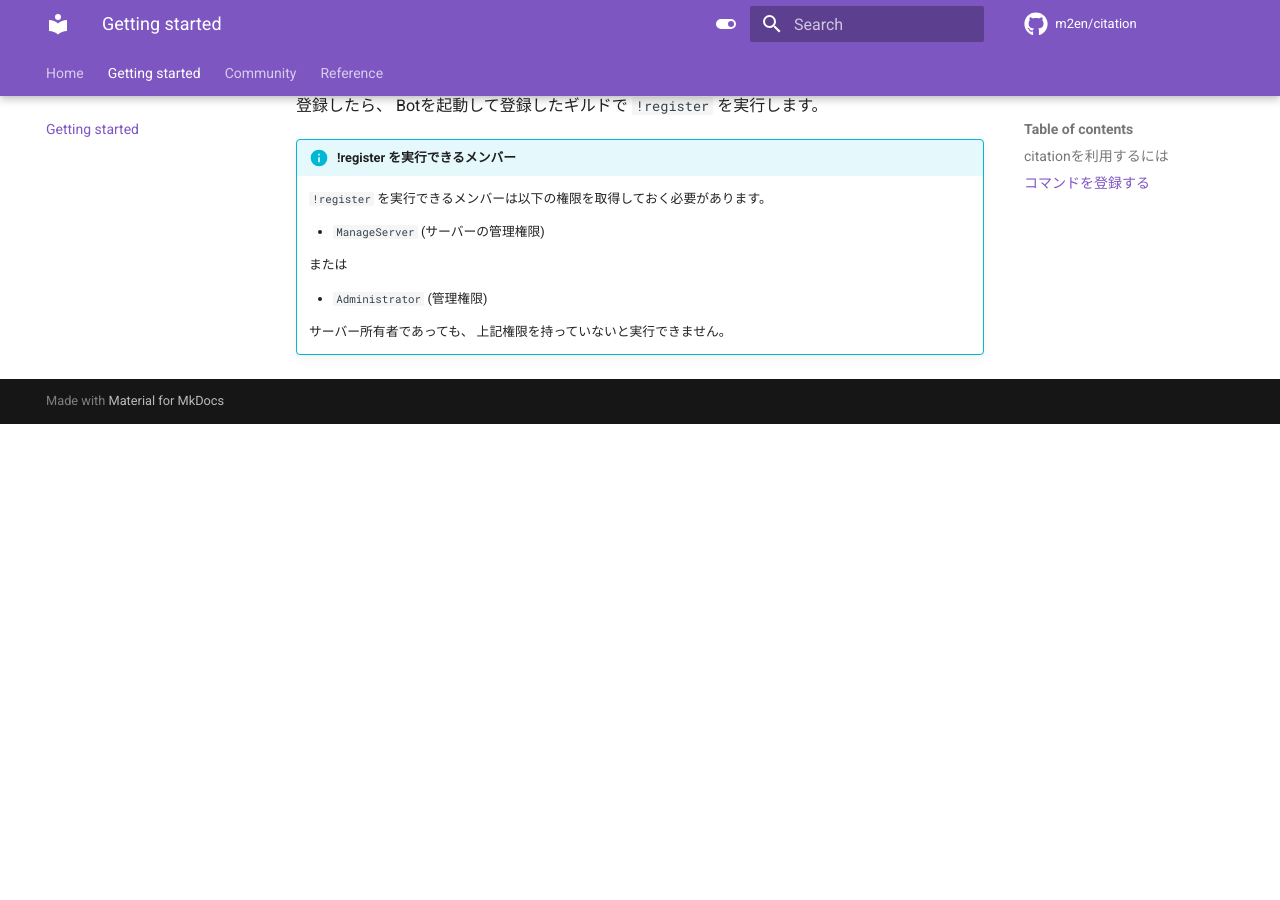
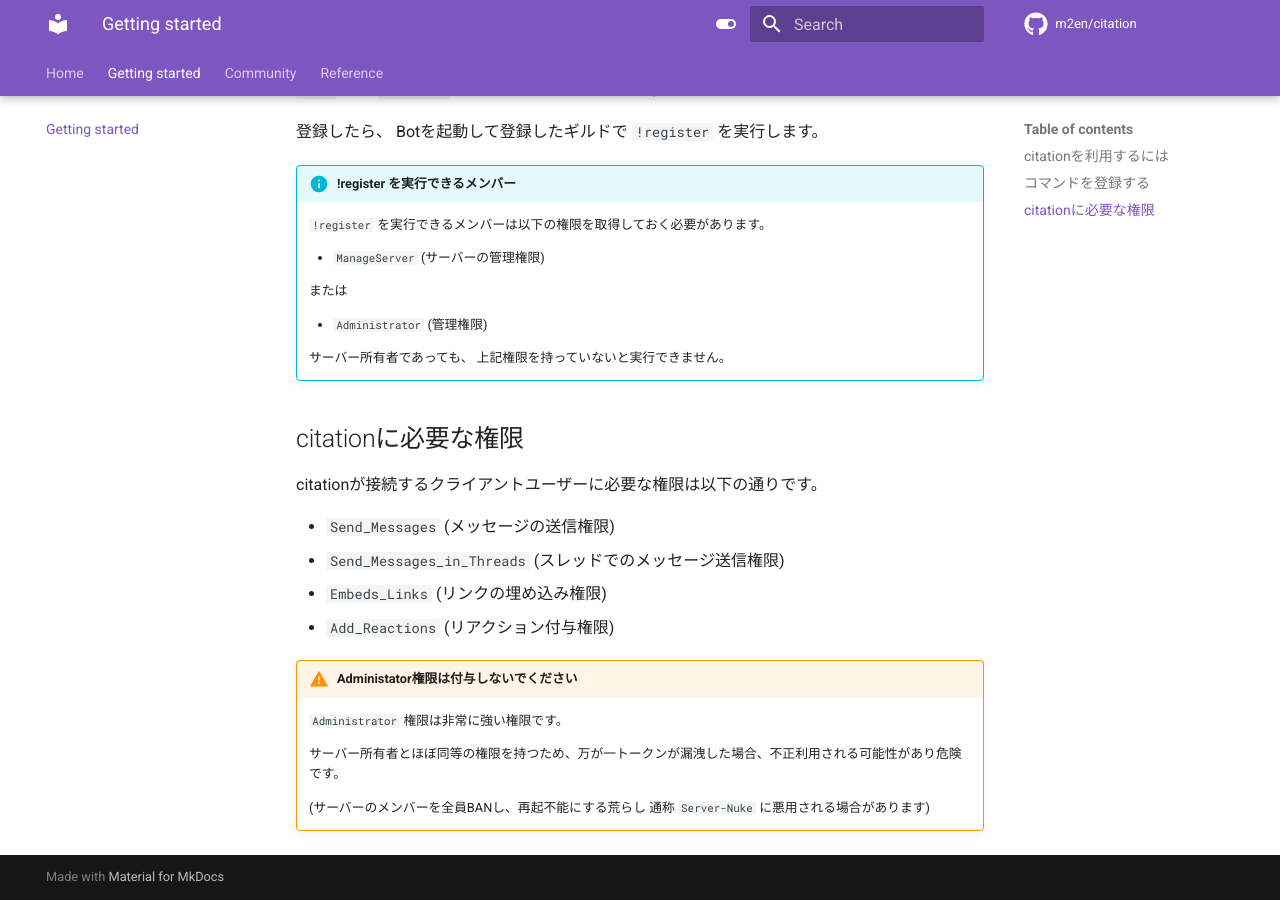
Before and after one commit to citation-dev/citation-docs, an MkDocs documentation site: the page built from docs/getting-started.md, in a window 1280 px wide and 900 px high, scrolled down 2131 px. Built offline with MkDocs 1.6.1 and Material for MkDocs 9.7.7, drawn with Linux system fonts in a browser that asks for light colours; comment, search, counter and statistics services are not loaded; before the commit the page ends 2555 px from its top, so only the background shows below that.

Commit message:
docs: add permission info

```diff
--- a/docs/getting-started.md
+++ b/docs/getting-started.md
@@ -104,6 +104,8 @@ citationは以下の方法で利用できます。
 
     `citation ready!` と表示されたら成功です。お疲れ様でした。
 
+----
+
 ## コマンドを登録する
 
 citationの引用機能は起動するだけで利用可能ですが、ヘルプコマンドなどの拡張機能を使う場合はコマンド作成が必要です。
@@ -123,3 +125,20 @@ citationの引用機能は起動するだけで利用可能ですが、ヘルプ
     - `Administrator` (管理権限)
 
     サーバー所有者であっても、 上記権限を持っていないと実行できません。
+
+## citationに必要な権限
+
+citationが接続するクライアントユーザーに必要な権限は以下の通りです。
+
+- `Send_Messages` (メッセージの送信権限)
+- `Send_Messages_in_Threads` (スレッドでのメッセージ送信権限)
+- `Embeds_Links` (リンクの埋め込み権限)
+- `Add_Reactions` (リアクション付与権限)
+
+!!! warning "Administator権限は付与しないでください"
+
+    `Administrator` 権限は非常に強い権限です。
+
+    サーバー所有者とほぼ同等の権限を持つため、万が一トークンが漏洩した場合、不正利用される可能性があり危険です。
+
+    (サーバーのメンバーを全員BANし、再起不能にする荒らし 通称 `Server-Nuke` に悪用される場合があります)
```
